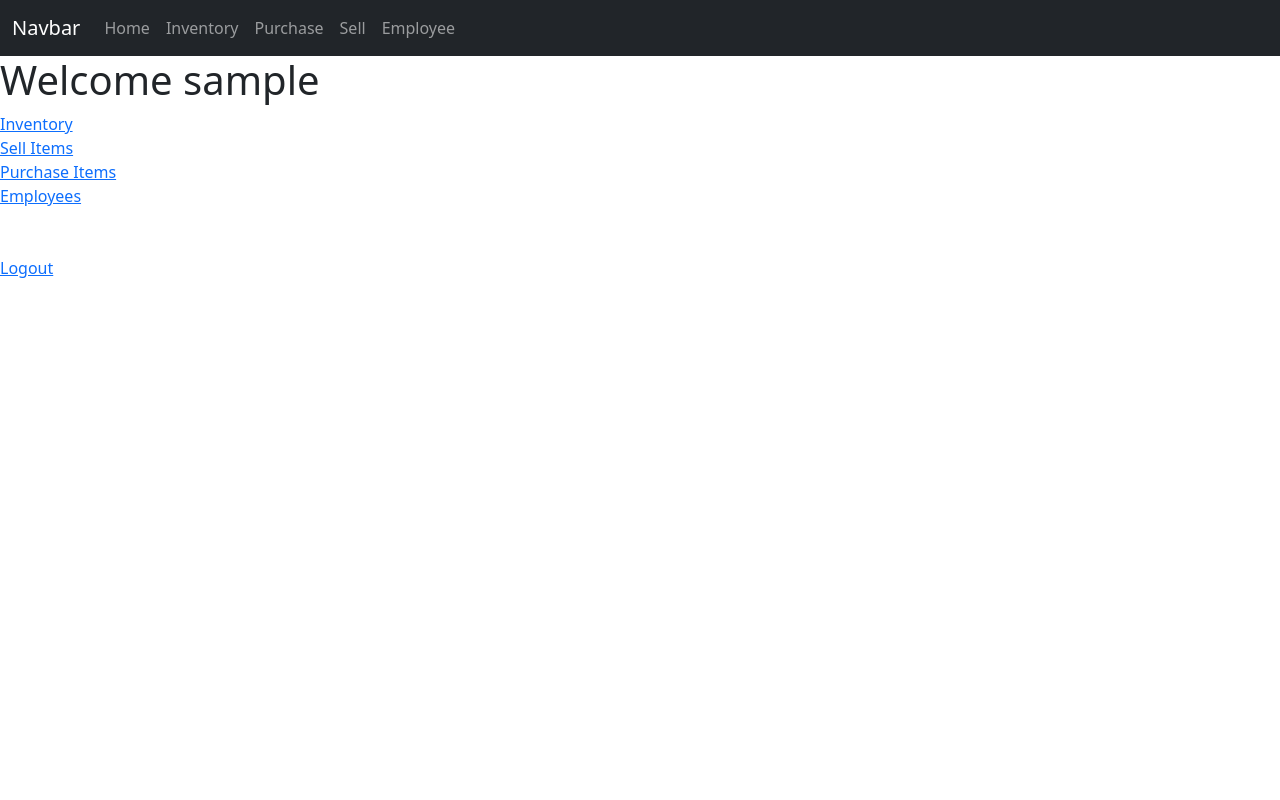
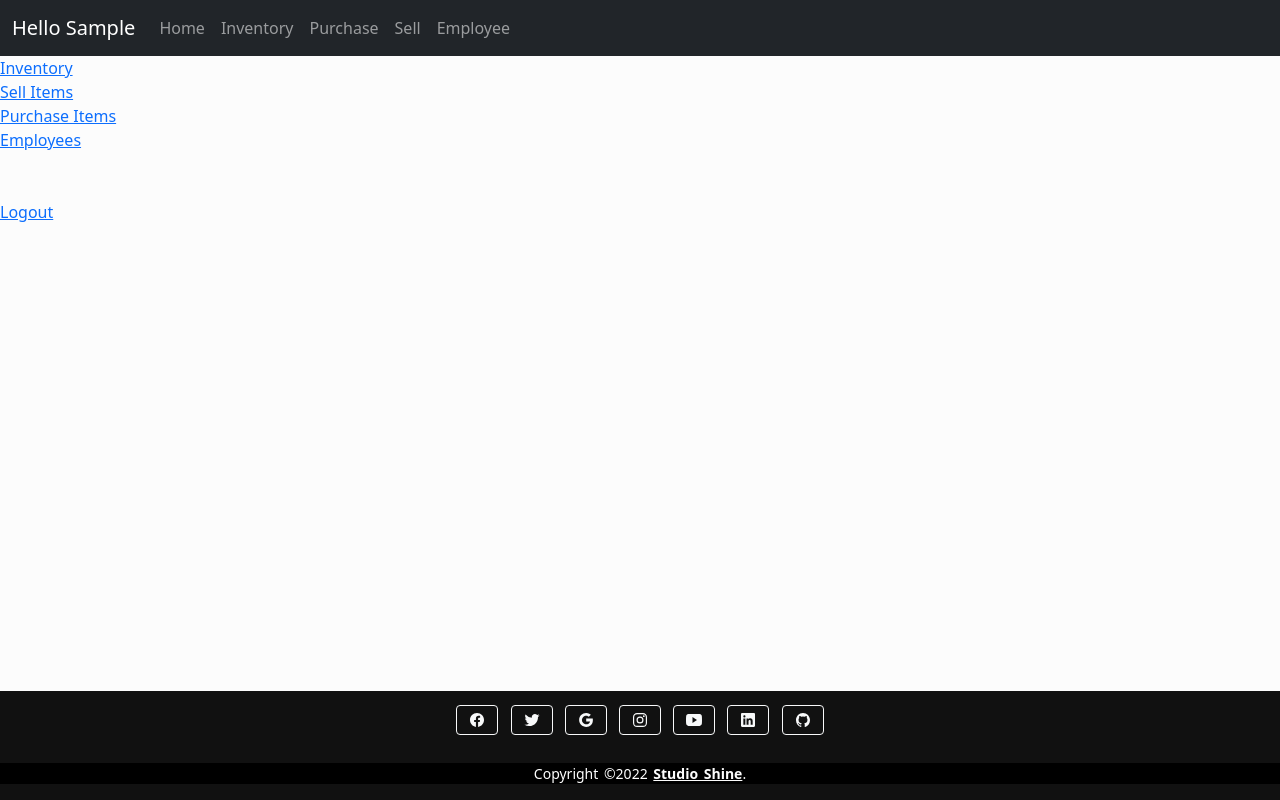
Before and after one commit to dineshpiyasamara/studio-management-system-using-django, a Django app: page / in a window 1280 px wide. Run offline with Django 3.2, Linux system fonts and the light colour scheme; the visitor is signed in with stand-in values (Sample User, id 1); data that the repository does not hold is empty; some libraries are stand-ins or nearby versions.

Commit message:
styling footer

```diff
--- a/system/templates/base.html
+++ b/system/templates/base.html
@@ -5,7 +5,7 @@
     <!-- JavaScript Bundle with Popper -->
     <script src="https://cdn.jsdelivr.net/npm/bootstrap@5.1.3/dist/js/bootstrap.bundle.min.js" integrity="sha384-ka7Sk0Gln4gmtz2MlQnikT1wXgYsOg+OMhuP+IlRH9sENBO0LRn5q+8nbTov4+1p" crossorigin="anonymous"></script>
 
-    <link rel="static/stylesheet" href="{% static 'css/stylesheet.css' %}">
+    <link rel="static/stylesheet" href={% static 'css/stylesheet.css' %}>
     <script src="http://ajax.googleapis.com/ajax/libs/jquery/1.11.1/jquery.min.js"></script>
 
     <script src={% static 'main.js' %} defer></script>
@@ -22,12 +22,57 @@
         input[type=number] {
         -moz-appearance: textfield;
         }
+
+        * {
+            margin: 0;
+            padding: 0;
+            box-sizing: border-box;
+          }
+          body {
+            background: #fcfcfc;
+          }
+          footer {
+            position: absolute;
+            bottom: 0;
+            left: 0;
+            right: 0;
+            background: #111;
+            height: auto;
+            width: 100vw;
+            color: #fff;
+          }
+          .footer-content {
+            display: flex;
+            padding-top: 10px;
+            align-items: center;
+            justify-content: center;
+            flex-direction: column;
+            text-align: center;
+          }
+          .footer-content p {
+            max-width: 500px;
+            margin: 10px auto;
+            font-size: 14px;
+          }
+
+          .footer-bottom {
+            background: #000;
+            width: 100vw;
+
+            text-align: center;
+          }
+          .footer-bottom p {
+            font-size: 14px;
+            word-spacing: 2px;
+            text-transform: capitalize;
+          }
+
     </style>
 </head>
 
 <nav class="navbar navbar-expand-lg navbar-dark bg-dark">
     <div class="container-fluid">
-      <a class="navbar-brand" href="#">Navbar</a>
+      <a class="navbar-brand" href="#">{{usertitle}}</a>
 
       <button class="navbar-toggler" type="button" data-bs-toggle="collapse" data-bs-target="#navbarNav" aria-controls="navbarNav" aria-expanded="false" aria-label="Toggle navigation">
         <span class="navbar-toggler-icon"></span>
@@ -36,8 +81,8 @@
       <div class="collapse navbar-collapse" id="navbarNav">
         <ul class="navbar-nav">
 
-          <li class="nav-item">
-            <a class="nav-link" aria-current="page" href="{% url 'home' %}">Home</a>
+          <li class="nav-item ">
+            <a class="nav-link" href="{% url 'home' %}" >Home</a>
           </li>
           <li class="nav-item">
             <a class="nav-link" href="{% url 'inventory' %}">Inventory</a>
@@ -59,4 +104,39 @@
 
 {% block content %}
 
-{% endblock %}
+{% endblock content %}
+
+<body>
+  <script type="module" src="https://unpkg.com/ionicons@5.5.2/dist/ionicons/ionicons.esm.js"></script>
+  <script nomodule src="https://unpkg.com/ionicons@5.5.2/dist/ionicons/ionicons.js"></script>
+</body>
+<footer>
+  <div class="footer-content">
+
+    <section class="mb-4">
+      <!-- Facebook -->
+      <a class="btn btn-outline-light btn-floating m-1" href="#!" role="button"><ion-icon name="logo-facebook"></ion-icon></a>
+
+      <!-- Twitter -->
+      <a class="btn btn-outline-light btn-floating m-1" href="#!" role="button"><ion-icon name="logo-twitter"></ion-icon></a>
+
+      <!-- Google -->
+      <a class="btn btn-outline-light btn-floating m-1" href="#!" role="button"><ion-icon name="logo-google"></ion-icon></a>
+
+      <!-- Instagram -->
+      <a class="btn btn-outline-light btn-floating m-1" href="#!" role="button"><ion-icon name="logo-instagram"></ion-icon></a>
+
+      <!-- Youtube -->
+      <a class="btn btn-outline-light btn-floating m-1" href="#!" role="button"><ion-icon name="logo-youtube"></ion-icon></a>
+
+      <!-- Linkedin -->
+      <a class="btn btn-outline-light btn-floating m-1" href="#!" role="button"><ion-icon name="logo-linkedin"></ion-icon></a>
+
+      <!-- Github -->
+      <a class="btn btn-outline-light btn-floating m-1" href="#!" role="button"><ion-icon name="logo-github"></ion-icon></a>
+    </section>
+  </div>
+  <div class="footer-bottom">
+      <p>copyright &copy;2022 <a target="_blank" style="color: #fcfcfc;" href="https://deepblade.com/"><strong>Studio Shine</strong></a>.</p>
+  </div>
+</footer>
--- a/system/templates/home.html
+++ b/system/templates/home.html
@@ -1,6 +1,8 @@
 {% extends 'base.html' %}
 
 {% block content %}
+
+
 
 <html>
     <head>
@@ -8,7 +10,6 @@
     </head>
 
     <body>
-        <h1>{{ title }}</h1>
 
         <div><a href="{% url 'inventory' %}">Inventory</a></div>
         <div><a href="{% url 'sell' %}">Sell Items</a></div>
@@ -22,4 +23,4 @@
 
 
 
-{% endblock %}
+{% endblock content %}
--- a/system/templates/inventory.html
+++ b/system/templates/inventory.html
@@ -3,7 +3,7 @@
 {% block content %}
 
 <body>
-    {{ title }}
+    <h1>{{ title }}</h1>
     {% if messages %}
         {% for message in messages %}
             <div>{{ message }}</div>
--- a/system/views.py
+++ b/system/views.py
@@ -37,17 +37,18 @@ def logoutUser(request):
 
 @login_required(login_url='login')
 def home(request):
-    title = ''
+    usertitle = ''
     if request.user.is_authenticated:
-        title = "Welcome {}".format(request.user)
+        usertitle = "Hello {}".format(request.user).title()
 
     return render(request, 'home.html', {
-        'title': title,
+        'usertitle': usertitle,
     })
 
 
 @login_required(login_url='login')
 def purchase(request):
+    usertitle = "Hello {}".format(request.user).title()
     title = "Purchase Items"
 
     if request.method == 'POST':
@@ -84,6 +85,7 @@ def purchase(request):
         messages.success(request, "Purchase Successful")
 
     return render(request, 'purchase.html', {
+        'usertitle': usertitle,
         'title': title,
     })
 
@@ -119,7 +121,9 @@ def purchaseProducts(request):
 
 @login_required(login_url='login')
 def sell(request):
+    usertitle = "Hello {}".format(request.user).title()
     title = "Sell Items"
+
     if request.method == "POST":
         name = request.POST.get('name')
         addr = request.POST.get('address')
@@ -141,8 +145,9 @@ def sell(request):
     itemObjectList = Item.objects.all().order_by('product_code')
 
     return render(request, 'sell.html', {
+        'usertitle': usertitle,
+        'itemObjectList': itemObjectList,
         'title': title,
-        'itemObjectList': itemObjectList,
     })
 
 
@@ -191,7 +196,9 @@ def customerNames(request):
 
 @login_required(login_url='login')
 def items(request):
+    usertitle = "Hello {}".format(request.user).title()
     title = "Inventory"
+
     item_table = Item.objects.all()
     selling_price_table = SellingPrice.objects.all()
 
@@ -232,14 +239,15 @@ def items(request):
         datalist.append(data)
 
     return render(request, 'inventory.html', {
+        'usertitle': usertitle,
+        'item_table': datalist,
         'title': title,
-        'item_table': datalist,
     })
 
 
 @login_required(login_url='login')
 def item_selling_price(request, product):
-    title = "Change Selling Price"
+    usertitle = "Hello {}".format(request.user).title()
 
     selling_price_table = SellingPrice.objects.all()
 
@@ -263,7 +271,7 @@ def item_selling_price(request, product):
         else:
             messages.error(request, "Please enter a valid price")
             return render(request, 'change_price.html', {
-                'title': title,
+                'usertitle': usertitle,
                 'product': product,
                 'price': price,
             })
@@ -271,7 +279,7 @@ def item_selling_price(request, product):
         return redirect('inventory')
 
     return render(request, 'change_price.html', {
-        'title': title,
+        'usertitle': usertitle,
         'product': product,
         'price': price,
     })
@@ -279,7 +287,9 @@ def item_selling_price(request, product):
 
 @login_required(login_url='login')
 def employee(request):
-    title = 'Employee'
+    usertitle = "Hello {}".format(request.user).title()
+    title = "Employees"
+
     employee_table = User.objects.all()
     account_table = Account.objects.all()
 
@@ -321,6 +331,7 @@ def employee(request):
 
     return render(request, 'employees.html', {
         'me': request.user.username,
+        'usertitle': usertitle,
         'title': title,
         'employee_table': newdatalist,
         'control': request.user.is_staff,
@@ -329,7 +340,7 @@ def employee(request):
 
 @login_required(login_url='login')
 def registerUser(request):
-    title = 'Register'
+    usertitle = "Hello {}".format(request.user).title()
     if request.method == "POST":
         form = NewUserForm(request.POST)
         if form.is_valid():
@@ -353,14 +364,14 @@ def registerUser(request):
 
     form = NewUserForm()
     return render(request, "register.html", {
-        'title': title,
+        'usertitle': usertitle,
         'form': form,
     })
 
 
 @login_required(login_url='login')
 def editUser(request, name):
-    title = name
+    usertitle = "Hello {}".format(request.user).title()
 
     userdata = User.objects.get(id=request.user.id)
     accountdata = Account.objects.get(user=request.user.id)
@@ -410,7 +421,7 @@ def editUser(request, name):
         return redirect('employees')
 
     return render(request, "emp_details.html", {
-        'title': title,
+        'usertitle': usertitle,
         'data': data,
     })
 
@@ -424,6 +435,7 @@ class MpPasswordChangeView(PasswordChangeView):
 
 @login_required(login_url='login')
 def delete_user(request, name):
+    usertitle = "Hello {}".format(request.user).title()
 
     if request.method == 'POST':
         user_obj = User.objects.get(username=name)
@@ -436,4 +448,5 @@ def delete_user(request, name):
 
     return render(request, 'remove_user.html', {
         'name': name,
+        'usertitle': usertitle,
     })
```
Also changed, not shown: system/static/stylesheet.css (+76 -2 lines), system/templates/purchase.html (+18 -1 lines), system/templates/sell.html (+13 -7 lines).
